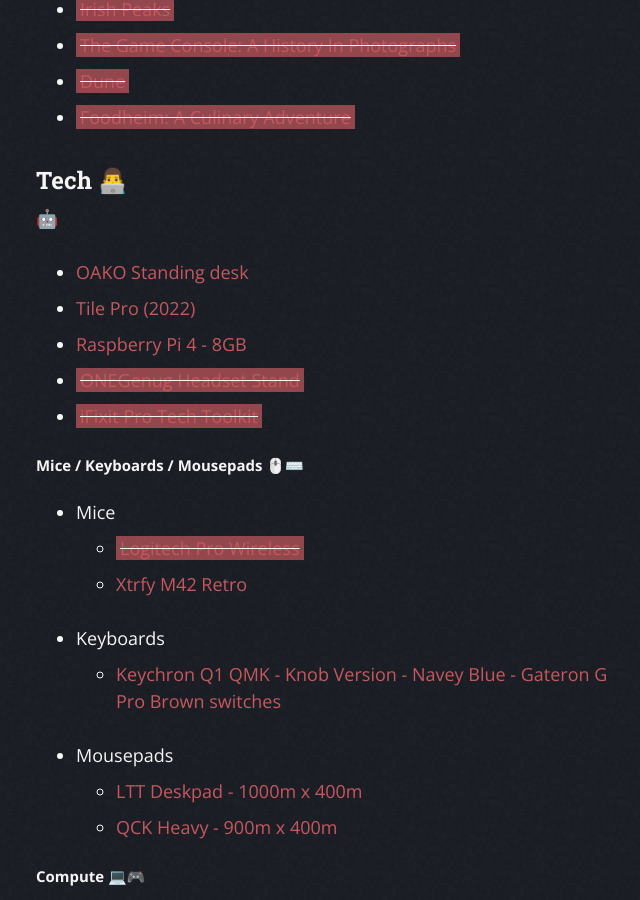
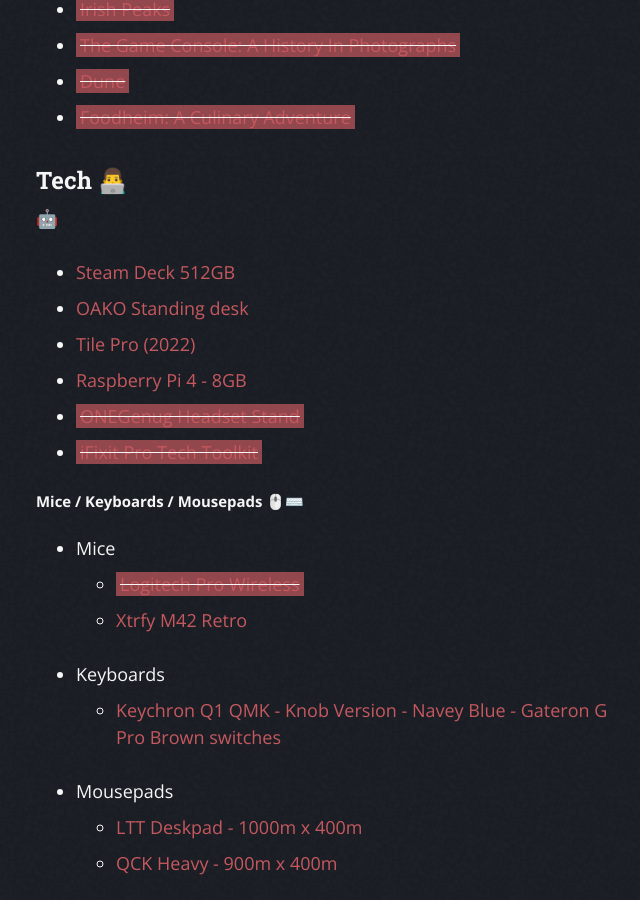
Before and after one commit to ragebflame/ragebflame.github.io, a Jekyll site: the page built from wishlist/index.md, in a window 1280 px wide and 900 px high, scrolled down 915 px. Shown: the whole window, without its empty margins (304-944 px from the left). Built offline with Jekyll 4.4.1, drawn with Linux system fonts in a browser that asks for light colours.

Commit message:
Updated Wishlist links

```diff
--- a/wishlist/index.md
+++ b/wishlist/index.md
@@ -25,11 +25,12 @@
 
 🤖
 
+- [Steam Deck 512GB](https://store.steampowered.com/steamdeck)
 - [OAKO Standing desk](https://www.oakodenmark.dk/)
 - [Tile Pro (2022)](https://ie.tile.com/product/686597/pro-1-pack)
 - [Raspberry Pi 4 - 8GB](https://ie.farnell.com/raspberry-pi/rpi4-modbp-8gb/raspberry-pi-4-model-b-cortex/dp/3369503)
 - ~~[ONEGenug Headset Stand](https://www.amazon.co.uk/dp/B07JN1BGK9/?coliid=I1TOFC7S5QDNGE&colid=IYC1DEIBVM69&psc=1&ref_=lv_ov_lig_dp_it)~~
-- ~~[iFixit Pro Tech Toolkit](https://www.amazon.co.uk/dp/B01GF0KV6G/?coliid=I1KTURGCX817IW&colid=IYC1DEIBVM69&psc=1&ref_=lv_ov_lig_dp_it)~~
+- ~~[iFixit Pro Tech Toolkit](https://eustore.ifixit.com/products/pro-tech-toolkit)~~
 
 ##### Mice / Keyboards / Mousepads 🖱️⌨️
 
```
